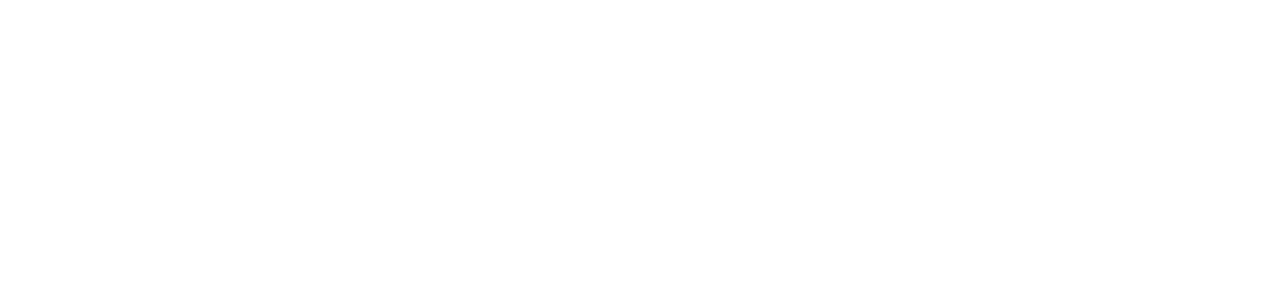
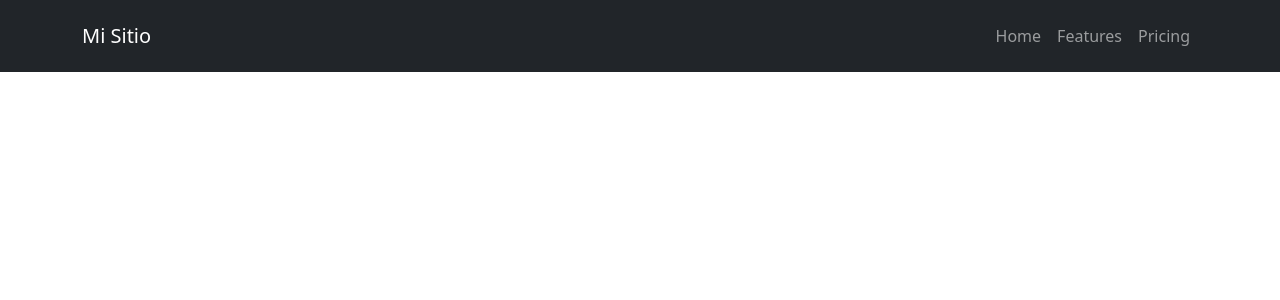
Before and after one commit to joaquin-fuentes-dev/git-y-github, a React (Vite) app: page / in a window 1280 px wide. Shown: the top 300 px of the page. Built offline with nearby package versions, Linux system fonts and the light colour scheme.

Commit message:
feat: agregué barra de navegación

```diff
--- a/src/App.jsx
+++ b/src/App.jsx
@@ -1,10 +1,9 @@
-import { Container } from "react-bootstrap";
-import Header from "./components/Header";
-import Footer from "./components/Footer";
+import Header from "./components/Header.jsx";
 
 export default function App() {
   return (
     <div className="d-flex flex-column min-vh-100">
+      <Header />
       <main className="flex-fill"></main>
     </div>
   );
--- a/src/components/Header.jsx
+++ b/src/components/Header.jsx
@@ -1,4 +1,3 @@
-import React from "react";
 import { Container, Navbar, Nav } from "react-bootstrap";
 
 export default function Header() {
```
